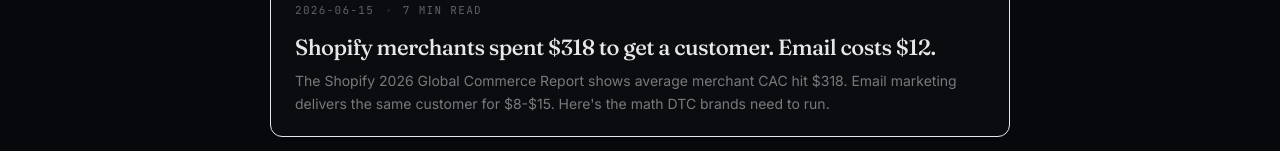
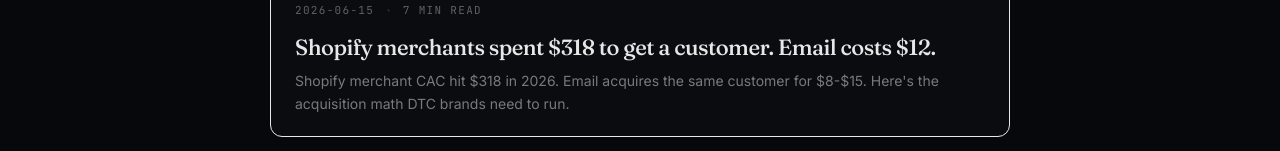
Before and after one commit to dustyboy-23/ventiscale-site, a Next.js app: page /blog in a window 1280 px wide. Shown: the part 726-877 px from the top of the page. Built offline with nearby package versions, Linux system fonts and the light colour scheme; no server answers.

Commit message:
Blog: fix meta description length on dtc-email-cac-vs-paid-acquisition-2026

```diff
--- a/app/(marketing)/blog/dtc-email-cac-vs-paid-acquisition-2026/page.tsx
+++ b/app/(marketing)/blog/dtc-email-cac-vs-paid-acquisition-2026/page.tsx
@@ -7,12 +7,12 @@
   title:
     "Shopify merchants spent $318 to get a customer. Email costs $12. | Venti Scale",
   description:
-    "The Shopify 2026 Global Commerce Report shows average merchant CAC hit $318. Email marketing delivers the same customer for $8-$15. Here's the math DTC brands need to run.",
+    "Shopify merchant CAC hit $318 in 2026. Email acquires the same customer for $8-$15. Here's the acquisition math DTC brands need to run.",
   openGraph: {
     title:
       "Shopify merchants spent $318 to get a customer. Email costs $12.",
     description:
-      "The Shopify 2026 Global Commerce Report shows average merchant CAC hit $318. Email marketing delivers the same customer for $8-$15. Here's the math DTC brands need to run.",
+      "Shopify merchant CAC hit $318 in 2026. Email acquires the same customer for $8-$15. Here's the acquisition math DTC brands need to run.",
     url: "https://www.ventiscale.com/blog/dtc-email-cac-vs-paid-acquisition-2026",
     type: "article",
     images: [
@@ -29,7 +29,7 @@
     title:
       "Shopify merchants spent $318 to get a customer. Email costs $12.",
     description:
-      "The Shopify 2026 Global Commerce Report shows average merchant CAC hit $318. Email marketing delivers the same customer for $8-$15. Here's the math DTC brands need to run.",
+      "Shopify merchant CAC hit $318 in 2026. Email acquires the same customer for $8-$15. Here's the acquisition math DTC brands need to run.",
     images: ["https://www.ventiscale.com/blog/dtc-email-cac-paid.jpg"],
   },
 };
@@ -38,7 +38,7 @@
 const TITLE =
   "Shopify merchants spent $318 to get a customer. Email costs $12.";
 const DESCRIPTION =
-  "The Shopify 2026 Global Commerce Report shows average merchant CAC hit $318. Email marketing delivers the same customer for $8-$15. Here's the math DTC brands need to run.";
+  "Shopify merchant CAC hit $318 in 2026. Email acquires the same customer for $8-$15. Here's the acquisition math DTC brands need to run.";
 const DATE = "2026-06-15";
 const IMAGE = "/blog/dtc-email-cac-paid.jpg";
 const IMAGE_URL = `https://www.ventiscale.com${IMAGE}`;
--- a/lib/blog.ts
+++ b/lib/blog.ts
@@ -15,7 +15,7 @@
     title:
       "Shopify merchants spent $318 to get a customer. Email costs $12.",
     description:
-      "The Shopify 2026 Global Commerce Report shows average merchant CAC hit $318. Email marketing delivers the same customer for $8-$15. Here's the math DTC brands need to run.",
+      "Shopify merchant CAC hit $318 in 2026. Email acquires the same customer for $8-$15. Here's the acquisition math DTC brands need to run.",
     date: "2026-06-15",
     author: "Dustin Gilmour",
     readTime: "7 min",
```
